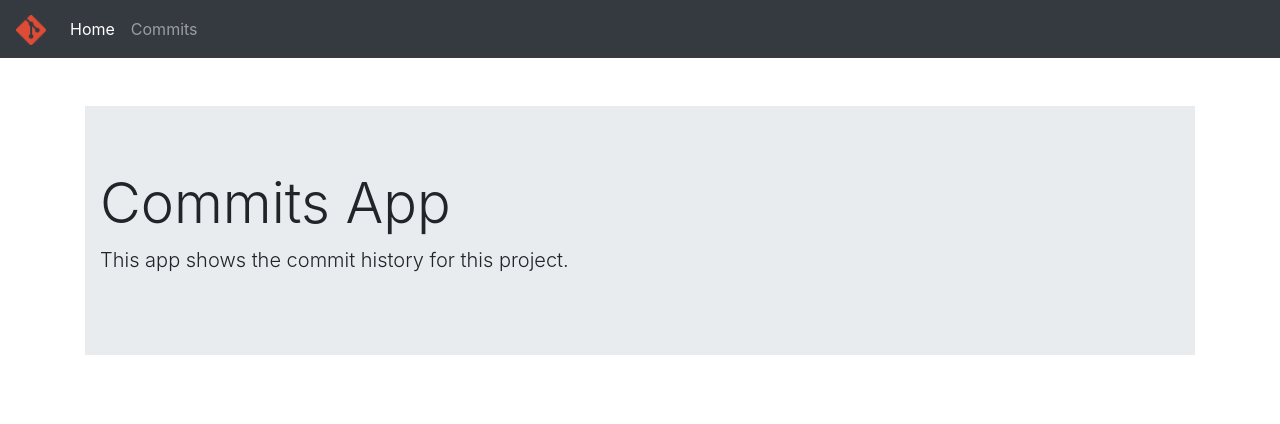
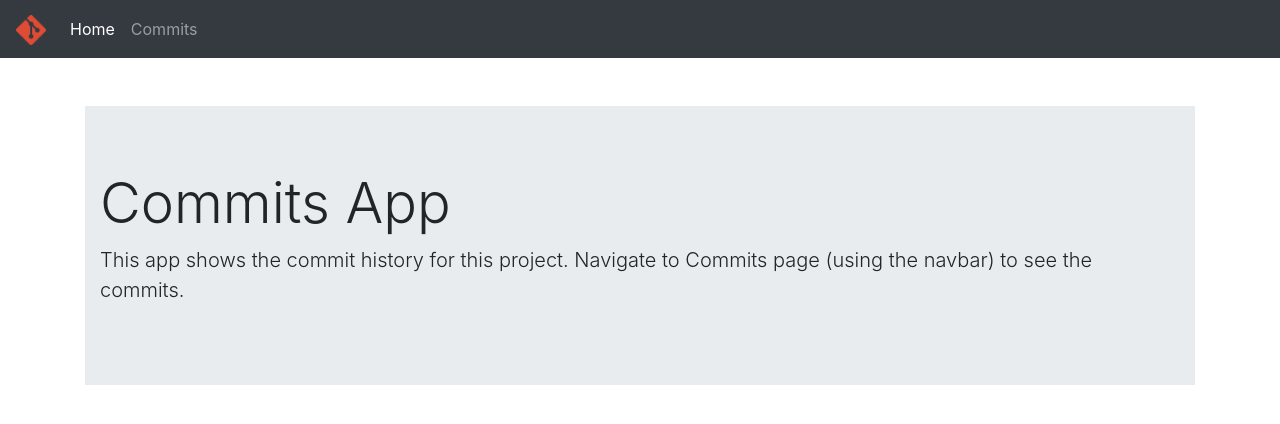
Before and after one commit to carlosempd/commit-history, an Angular app: page /home in a window 1280 px wide. Shown: the top 424 px of the page. Built offline with nearby package versions, Linux system fonts and the light colour scheme; what @sweetalert2/ngx-sweetalert2 would draw is missing.

Commit message:
Add more text to Home component

```diff
--- a/src/app/components/home/home.component.html
+++ b/src/app/components/home/home.component.html
@@ -1,6 +1,6 @@
 <div class="jumbotron jumbotron-fluid animated fadeIn">
     <div class="container">
       <h1 class="display-4">Commits App</h1>
-      <p class="lead">This app shows the commit history for this project.</p>
+      <p class="lead">This app shows the commit history for this project. Navigate to Commits page (using the navbar) to see the commits.</p>
     </div>
 </div>
```
